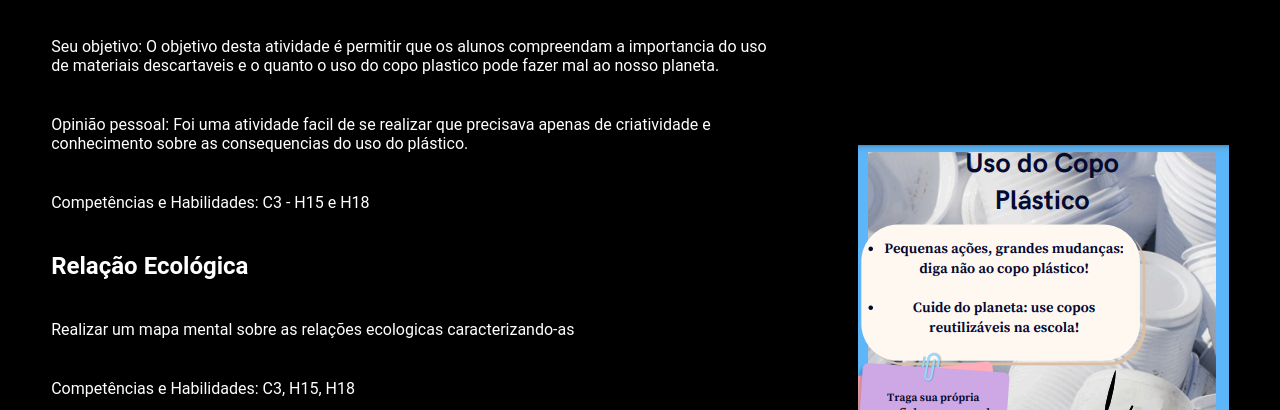
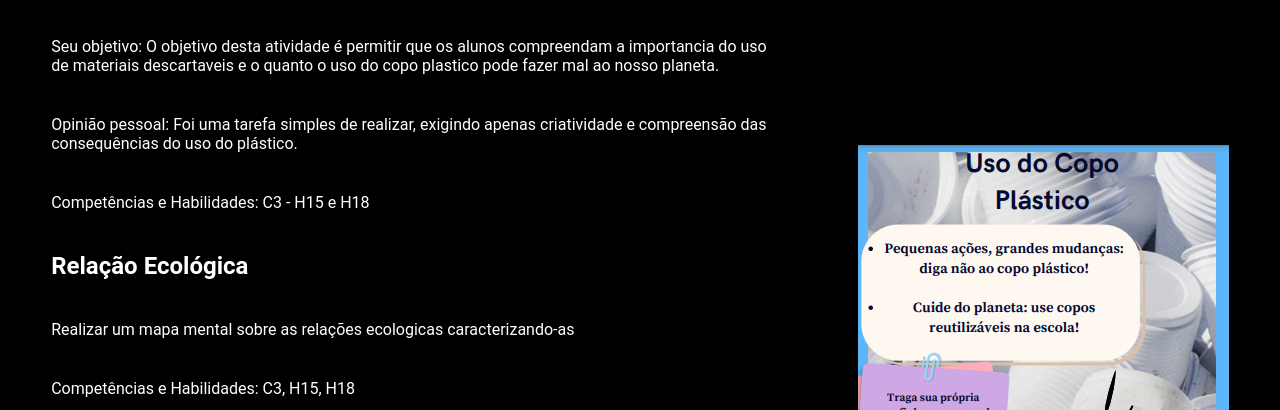
Before and after one commit to Vg077/portfolio, a plain HTML site: page natureza2.html in a window 1280 px wide. Shown: the part 390-800 px from the top of the page. Drawn offline with Linux system fonts and the light colour scheme.

Commit message:
Update natureza2.html

```diff
--- a/natureza2.html
+++ b/natureza2.html
@@ -45,7 +45,7 @@
                         <h1>Ciências da Natureza Segundo Trimestre</h1>
                         <h2>Atividade Uso do plástico</h2>
                         <p>Seu objetivo: O objetivo desta atividade é permitir que os alunos compreendam a importancia do uso de materiais descartaveis e o quanto o uso do copo plastico pode fazer mal ao nosso planeta.</p>
-                        <p>Opinião pessoal: Foi uma atividade facil de se realizar que precisava apenas de criatividade e conhecimento sobre as consequencias do uso do plástico.</p>
+                        <p>Opinião pessoal: Foi uma tarefa simples de realizar, exigindo apenas criatividade e compreensão das consequências do uso do plástico.</p>
                         <p>Competências e Habilidades: C3 - H15 e H18</p>
                         <h2>Relação Ecológica</h2>
                         <p>Realizar um mapa mental sobre as relações ecologicas caracterizando-as</p>
```
